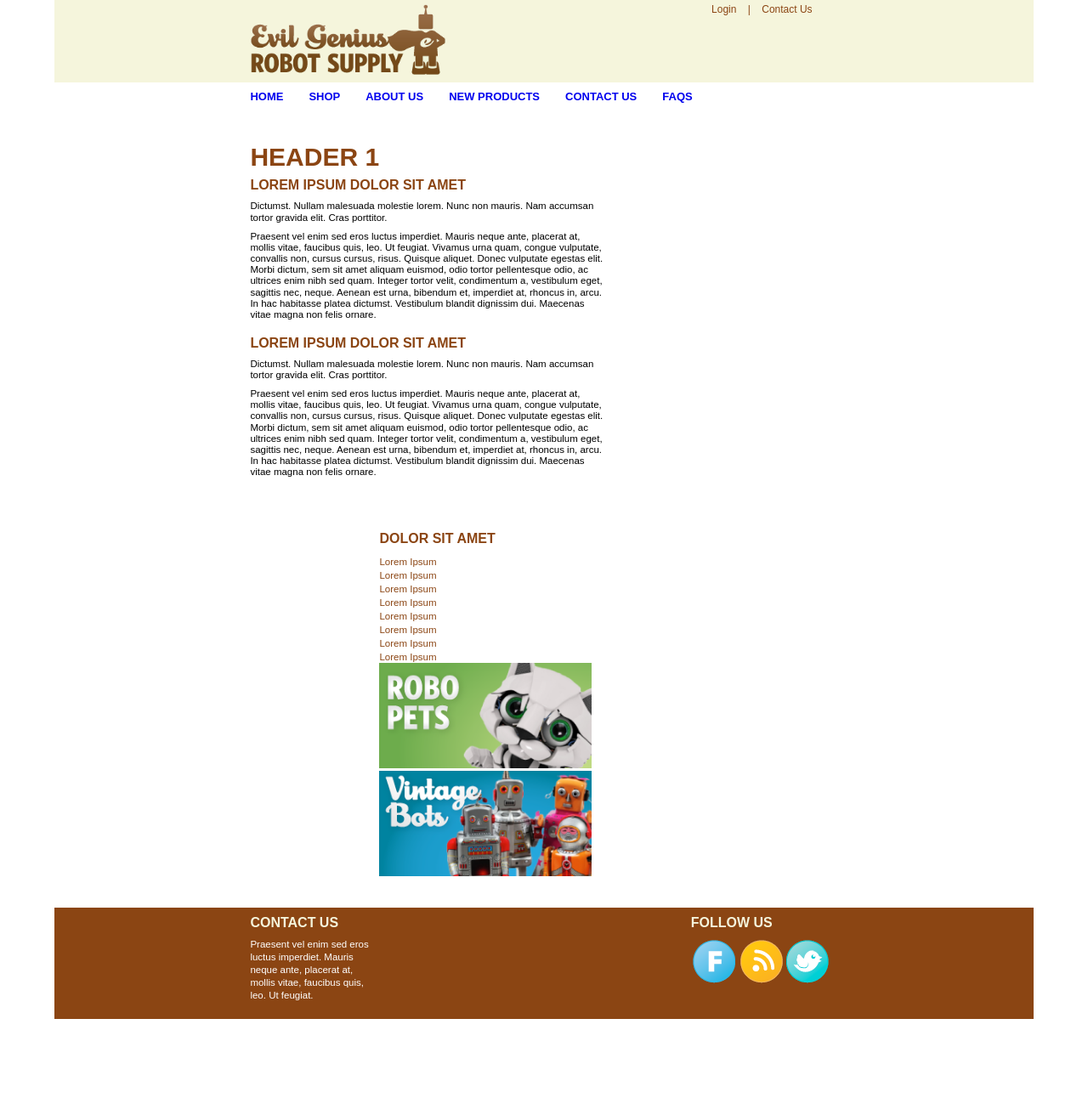
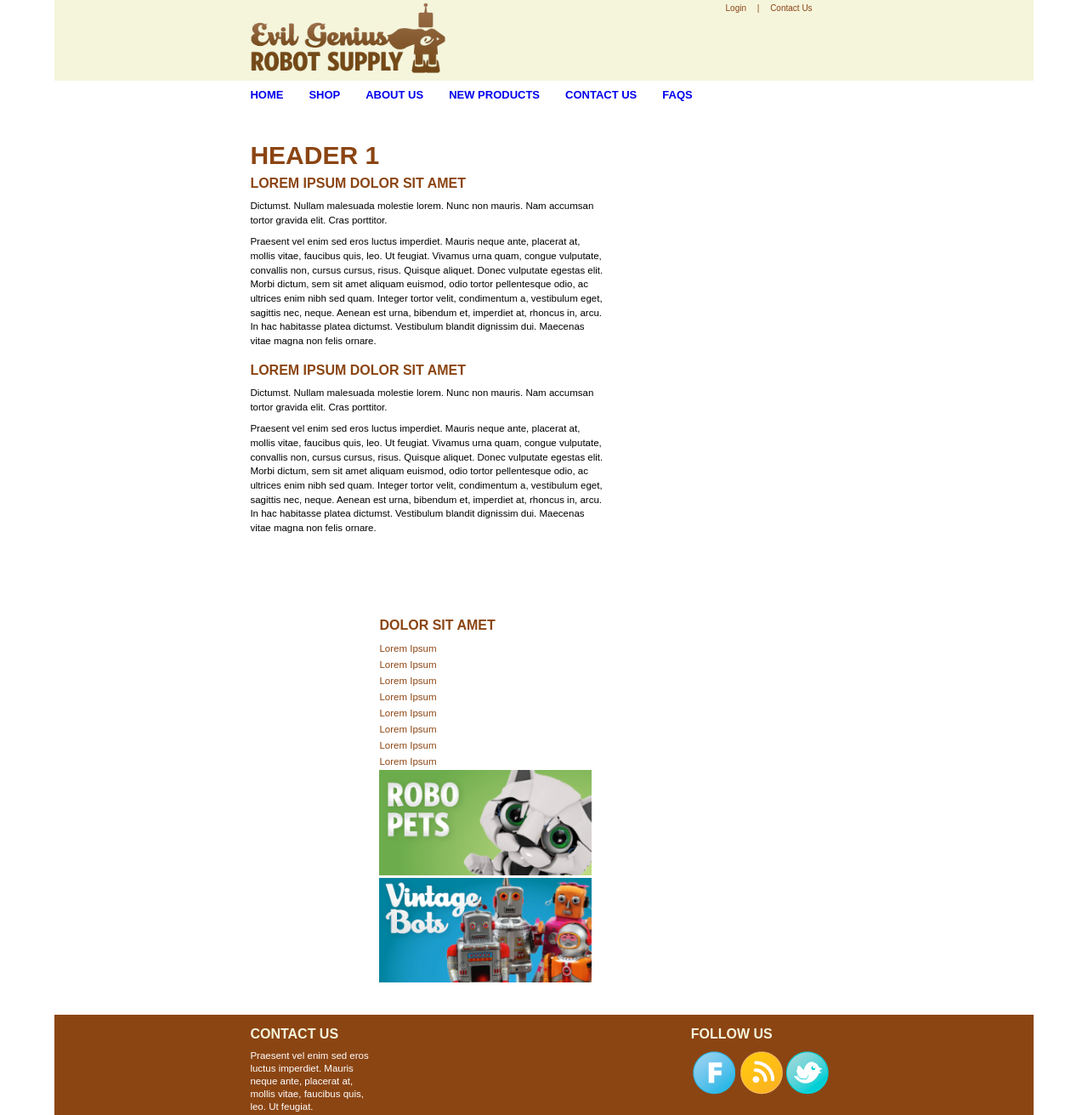
Before and after one commit to bwhips14/bwhips14.github.io, a plain HTML site: page robots/index.html in a window 1280 px wide. Shown: the top 1312 px of the page at 85% size. Before the commit the page ends 1199 px from the top, so only its background shows below. Drawn offline with Linux system fonts and the light colour scheme.

Commit message:
robots sidebar

```diff
--- a/robots/style.css
+++ b/robots/style.css
@@ -58,6 +58,10 @@ table {
 
 
 
+
+
+
+
 body {
 	margin: 0 auto;
 	width: 90%;
@@ -78,7 +82,7 @@ header h1 {
 	font-family: sans-serif;
 	padding: 5px 20px 0px 0px;
 	color: SaddleBrown;
-	font-size: 12px;
+	font-size: 10px;
 }
 
 #top-nav a {
@@ -111,6 +115,7 @@ header h1 {
 #page {
 	float: left;
 	width: 420px;
+	padding-bottom: 5%;
 }
 
 #page h1 {
@@ -135,7 +140,7 @@ header h1 {
 #page p {
 	font-size: 11.5px;
 	padding-bottom: .75em;
-	line-height: 1.15em;
+	line-height: 1.45em;
 	font-family: sans-serif;
 }
 
@@ -169,6 +174,10 @@ header h1 {
 	text-decoration: none;
 }
 
+#sidebar li {
+	padding-bottom: 3px;
+}
+
 #footer-wrapper {
 	clear: left;
 	padding-left: 20%;
@@ -181,7 +190,7 @@ header h1 {
 
 #footer-wrapper h1 {
 	font-size: 16px;
-	padding-top: 10px;
+	padding-top: 15px;
 	padding-bottom: 10px;
 	text-transform: uppercase;
 	font-family: sans-serif;
```
